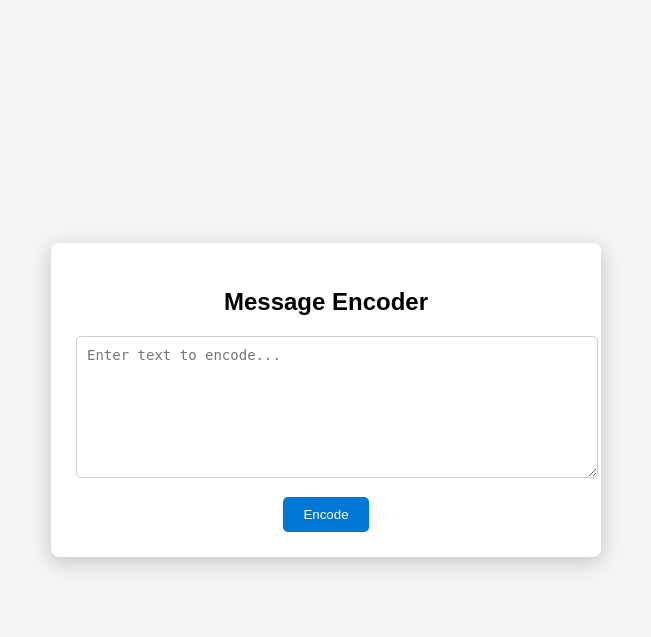
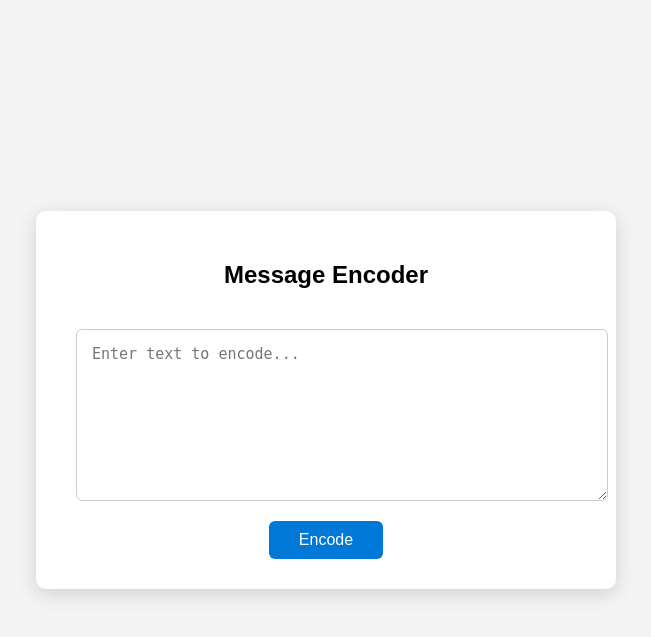
Before and after one commit to kaliwetees-dev/encoder, a PHP site: page / in a window 1280 px wide. Shown: the top 637 px of the page, without its empty margins (314-965 px from the left). Run offline with PHP 8.4, Linux system fonts and the light colour scheme.

Commit message:
Update style.css

```diff
--- a/style.css
+++ b/style.css
@@ -11,38 +11,36 @@ body {
 .container {
     width: 500px;
     background: #fff;
-    padding: 25px;
-    box-shadow: 0px 5px 20px rgba(0,0,0,0.2);
-    border-radius: 8px;
+    padding: 30px 40px;
+    box-shadow: 0px 5px 20px rgba(0,0,0,0.15);
+    border-radius: 10px;
     text-align: center;
+    display: flex;
+    flex-direction: column;
+    gap: 20px;
 }
 
 textarea {
     width: 100%;
-    height: 120px;
-    padding: 10px;
-    font-size: 14px;
-    margin-bottom: 15px;
-    border-radius: 5px;
+    height: 140px;
+    padding: 15px;
+    font-size: 15px;
+    border-radius: 6px;
     border: 1px solid #ccc;
+    resize: vertical;
 }
 
 button {
-    padding: 10px 20px;
+    align-self: center;
+    padding: 10px 30px;
     background: #0078d7;
     color: white;
     border: none;
-    border-radius: 5px;
+    border-radius: 6px;
+    font-size: 16px;
     cursor: pointer;
+    transition: background 0.3s ease;
 }
 button:hover {
     background: #005fa3;
 }
-
-.result {
-    margin-top: 20px;
-    padding: 10px;
-    background: #efefef;
-    border-radius: 5px;
-    text-align: left;
-}
```
